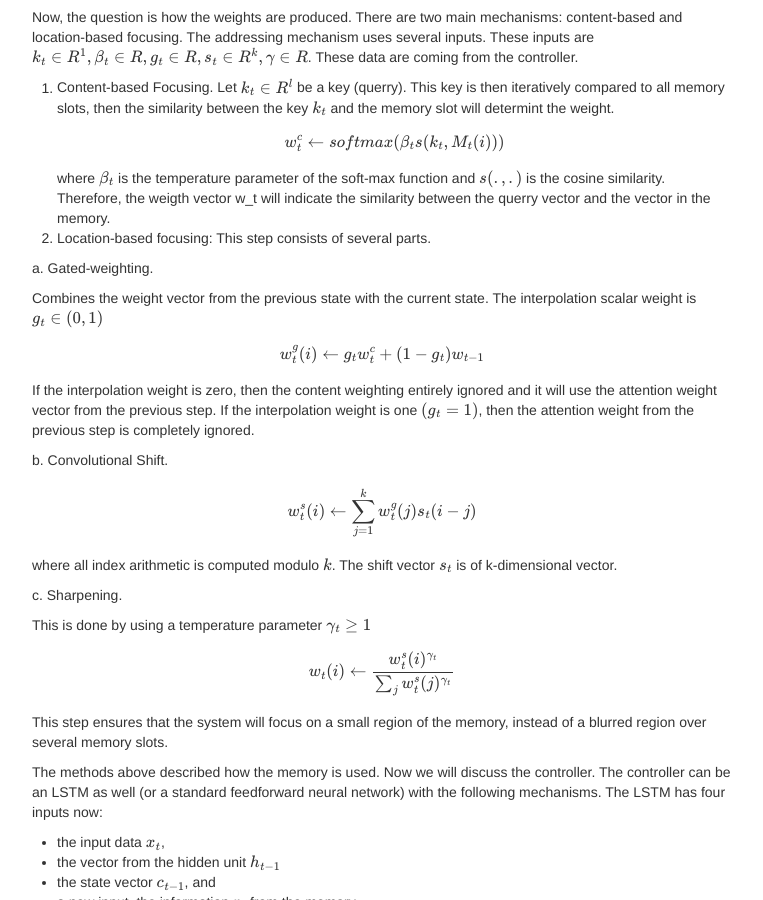
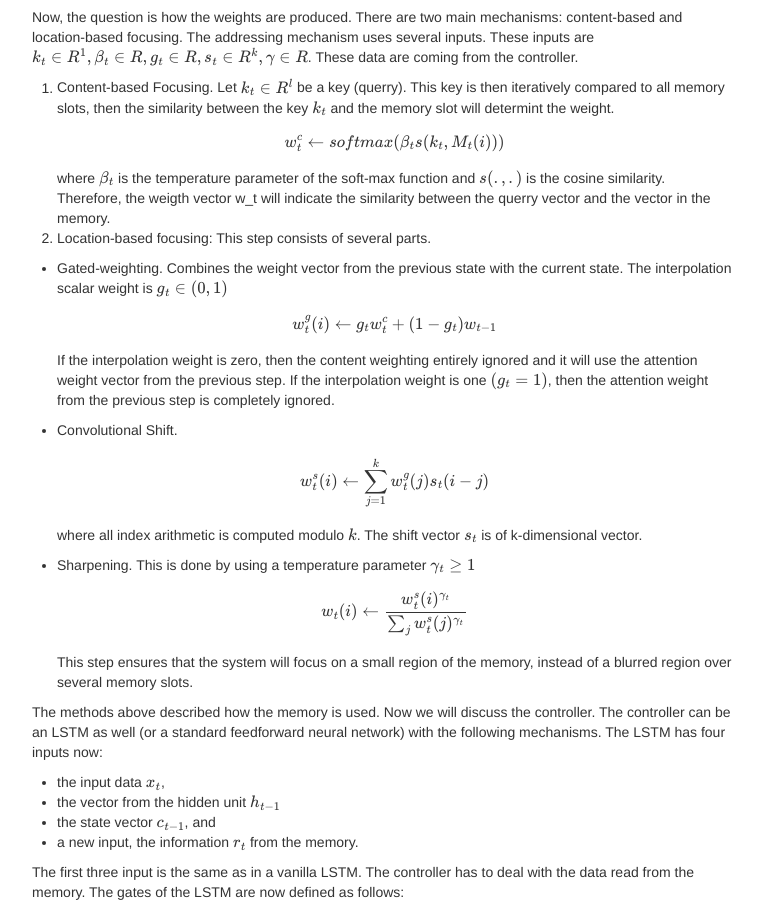
Before and after one commit to kfattila/kfattila.github.io, a Jekyll site: the page built from pages/NTM.md, in a window 1280 px wide and 900 px high, scrolled down 886 px. Shown: the whole window, without its empty margins (258-1021 px from the left). Built offline with Jekyll 4.4.1, drawn with Linux system fonts in a browser that asks for light colours; nearby versions of some CDN libraries; comment, search, counter and statistics services are not loaded.

Commit message:
Lec notes

```diff
--- a/pages/NTM.md
+++ b/pages/NTM.md
@@ -34,19 +34,16 @@ Now, the question is how the weights are produced. There are two main mechanisms
 1. Content-based Focusing. Let \\(k_{t} \in R^{l}\\) be a key (querry). This key is then iteratively compared to all memory slots, then the similarity between the key \\(k_{t}\\)  and the memory slot will determint the weight. \\[w_{t}^{c} \leftarrow softmax(\beta_{t}s(k_{t}, M_{t}(i))) \\] where \\(\beta_{t}\\) is the temperature parameter of the soft-max function and \\(s(.,.)\\) is the cosine similarity. Therefore, the weigth vector w_t  will indicate the similarity between the querry vector and the vector in the memory.
 2. Location-based focusing: This step consists of several parts.
 
-  a. Gated-weighting.
-
+* Gated-weighting.
 Combines the weight vector from the previous state with the current state. The interpolation scalar weight is \\(g_{t} \in (0,1)\\)
 \\[w_{t}^{g}(i) \leftarrow g_{t}w_{t}^{c} + (1 - g_{t})w_{t-1} \\]
 If the interpolation weight is zero, then the content weighting entirely ignored and it will use the attention weight vector from the previous step. If the interpolation weight is one \\((g_{t} = 1)\\), then the attention weight from the previous step is completely ignored.
 
-  b. Convolutional Shift.
-
+* Convolutional Shift.
 \\[w_{t}^{s}(i) \leftarrow \sum_{j=1}^{k}w_{t}^{g}(j)s_{t}(i - j)\\]
 where all index arithmetic is computed modulo \\(k\\). The shift vector \\(s_{t}\\) is of k-dimensional vector.
 
-  c. Sharpening.
-
+* Sharpening.
 This is done by using a temperature parameter \\(\gamma_{t} \geq 1\\)
  \\[w_{t}(i) \leftarrow \frac{w_{t}^{s}(i)^{\gamma_{t}}}{\sum_{j}w_{t}^{s}(j)^{\gamma_{t}}}\\]
 This step ensures that the system will focus on a small region of the memory, instead of a blurred region over several memory slots.
```
